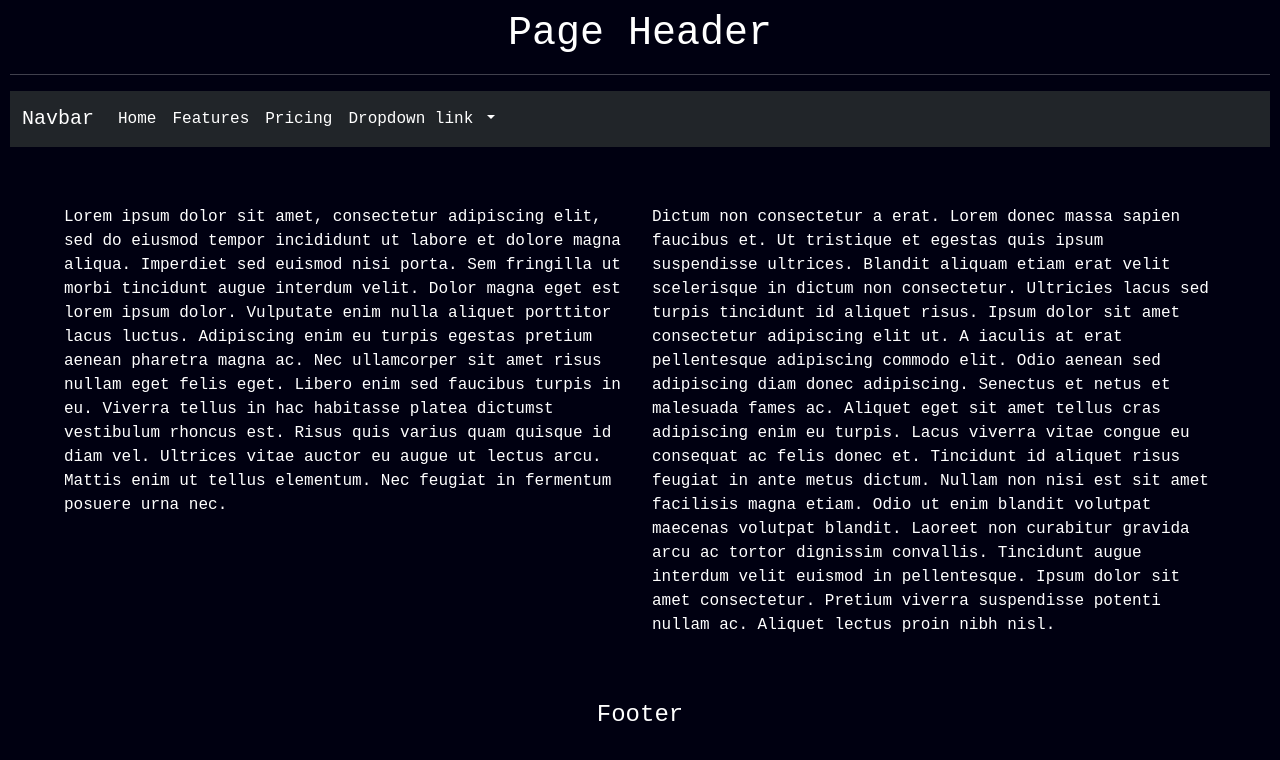
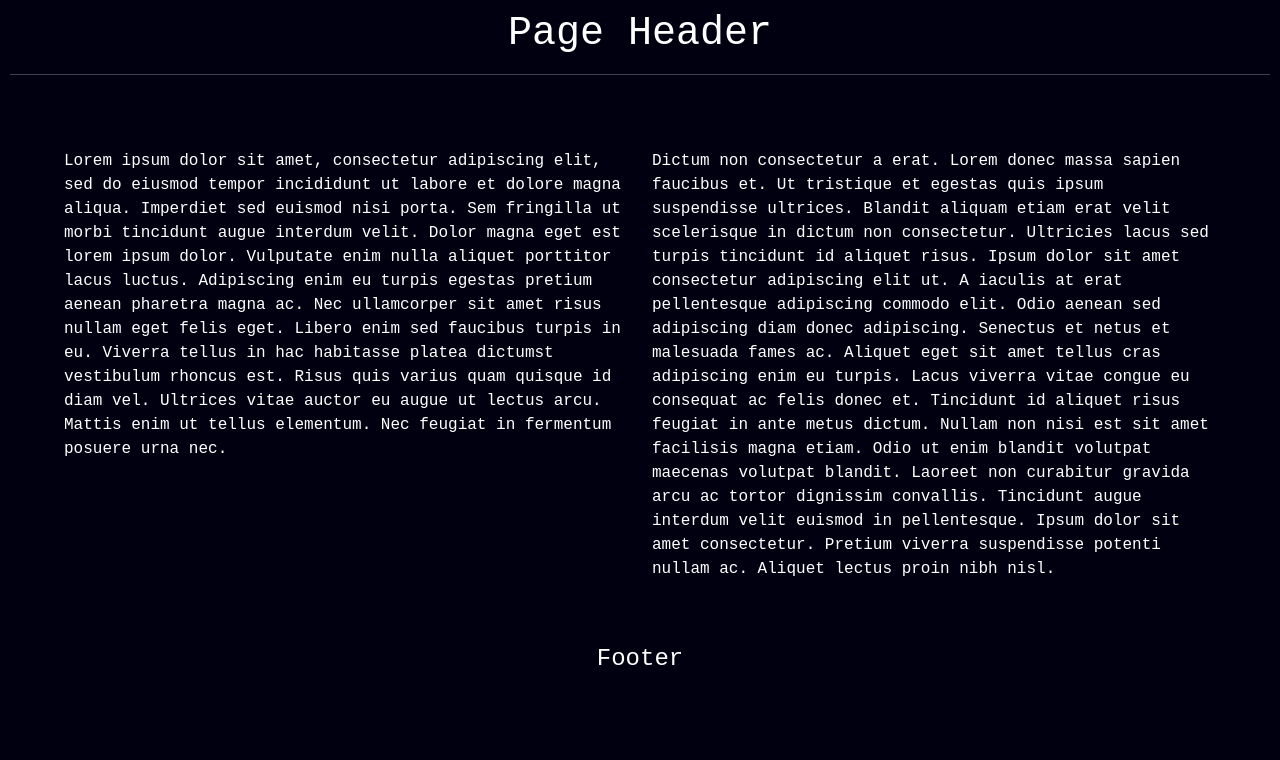
Before and after one commit to Jacob-Jeffries/m6c, a plain HTML site: page index.html in a window 1280 px wide. Drawn offline with nearby package versions, Linux system fonts and the light colour scheme; files whose address does not match are found by name.

Commit message:
removed template nav bar

```diff
--- a/index.html
+++ b/index.html
@@ -29,40 +29,6 @@
     <header>
     	<h1 id="top" class="row d-flex justify-content-center">Page Header</h1>
       <hr />
-      <!--I switched the nav-bar to expand on medium displays-->
-      <nav class="navbar navbar-expand-md bg-dark">
-        <div class="container-fluid">
-          <a class="navbar-brand text-white" href="#">Navbar</a>
-          <button class="navbar-toggler" type="button" data-bs-toggle="collapse" data-bs-target="#navbarNavDropdown" aria-controls="navbarNavDropdown" aria-expanded="false" aria-label="Toggle navigation">
-            <span class="navbar-toggler-icon"></span>
-          </button>
-          <div class="collapse navbar-collapse" id="navbarNavDropdown">
-            <ul class="navbar-nav">
-              <li class="nav-item">
-                <a class="nav-link active text-white" aria-current="page" href="#">Home</a>
-              </li>
-              <li class="nav-item">
-                <a class="nav-link text-white" href="#">Features</a>
-              </li>
-              <li class="nav-item">
-                <a class="nav-link text-white" href="#">Pricing</a>
-              </li>
-              <li class="nav-item dropdown">
-                <a class="nav-link dropdown-toggle text-white" href="#" role="button" data-bs-toggle="dropdown" aria-expanded="false">
-                  Dropdown link
-                </a>
-                <ul class="dropdown-menu">
-                  <li><a class="dropdown-item" href="#">Action</a></li>
-                  <li><a class="dropdown-item" href="#">Another action</a></li>
-                  <li><a class="dropdown-item" href="#">Something else here</a>
-                  </li>
-                </ul>
-              </li>
-            </ul>
-          </div>
-        </div>
-      </nav>
-
     </header>
 
     <br />
```
